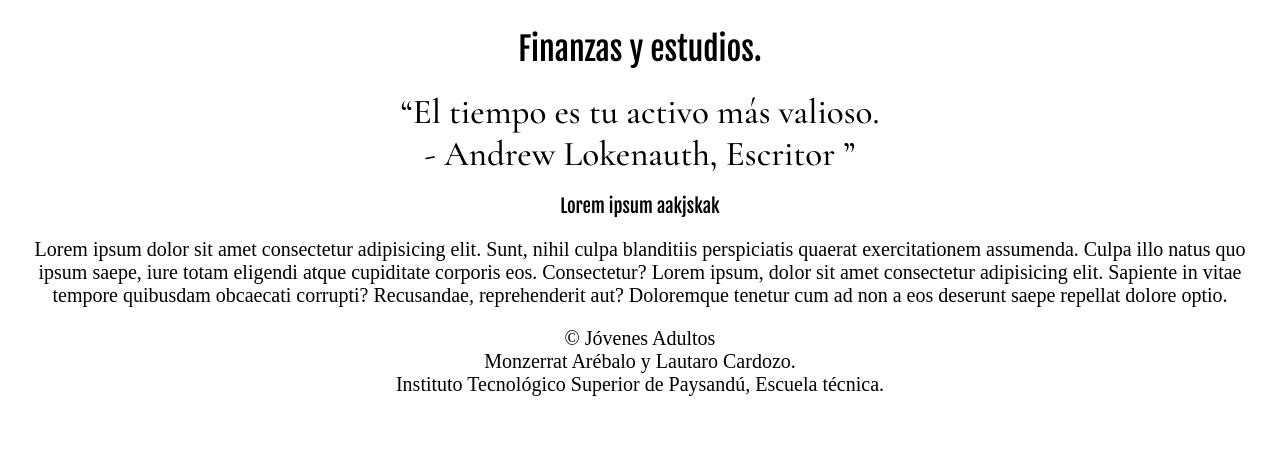
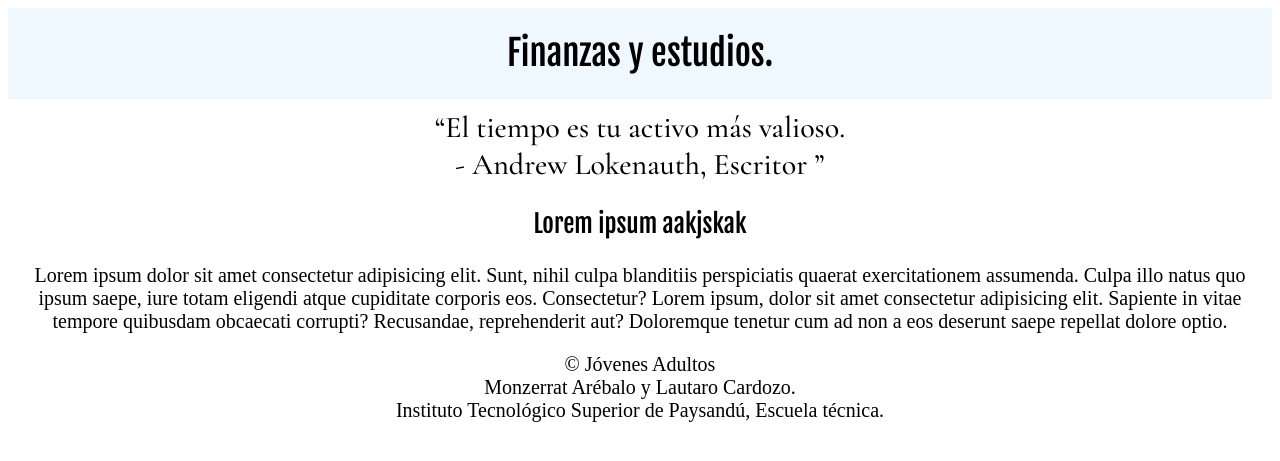
Before and after one commit to MineAbel/Trabajo-final-Dise-o-Web, a PHP site: page /finanzas_estudios.html in a window 1280 px wide. Shown: the top 461 px of the page. Run offline with PHP 8.4, Linux system fonts and the light colour scheme.

Commit message:
Cambios en finanzas y estudios.

```diff
--- a/finanzas_estudios.css
+++ b/finanzas_estudios.css
@@ -6,12 +6,20 @@
     display: flex;
     flex-wrap: nowrap;
     flex-direction: column;
+    width: 100%;
+    box-sizing: border-box;
+    top: 0px;
+    position: sticky;
+    background-color: aliceblue;
+    margin: 0;
+    padding: 0;
 }
 
 h1 {
   font-family: "Fjalla One", sans-serif;
   font-weight: 400;
   font-style: normal;
+  font-size: 35px;
 
   text-align: center;
 
@@ -21,15 +29,22 @@ q {
     font-family: "Cormorant Garamond", serif;
     font-weight: 500;
     font-style: normal;
-    font-size: 35px;
+    font-size: 30px;
 
     text-align: center;
+}
+
+#quote {
+    margin: 10px;
+    display: flex;
+    flex-direction: column;
 }
 
 h3 {
     font-family: "Fjalla One", sans-serif;
     font-weight: 400;
     font-style: normal;
+    font-size: 25px;
 
     text-align: center;
 
@@ -38,6 +53,7 @@ h3 {
 p {
     font-size: 20px;
     text-align: center;
+    inline-size: 1;
 }
 
 .footer {
--- a/finanzas_estudios.html
+++ b/finanzas_estudios.html
@@ -7,9 +7,13 @@
     <body>
         <header class="header">
             <h1> Finanzas y estudios.</h1>
-            <q>El tiempo es tu activo más valioso.<br>
-                - Andrew Lokenauth, Escritor </q>
         </header>
+
+        <div id="quote">
+        <q>El tiempo es tu activo más valioso.<br>
+            - Andrew Lokenauth, Escritor
+        </q>
+        </div>
 
         <div>
         <h3>Lorem ipsum aakjskak</h3>
--- a/index.css
+++ b/index.css
@@ -58,3 +58,8 @@ h2 {
     font-size: 20px;
     text-align: center;
 }
+
+p {
+  font-size: 20px;
+  text-align: center;
+}
```
